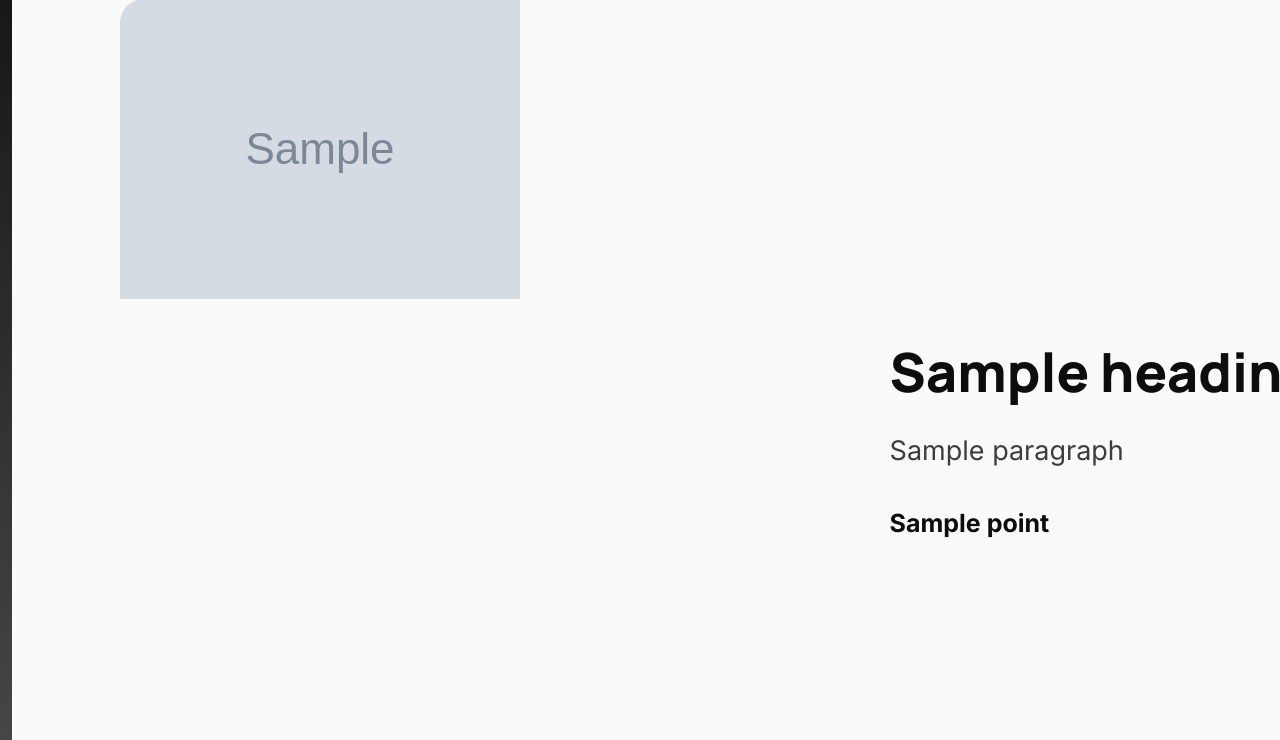
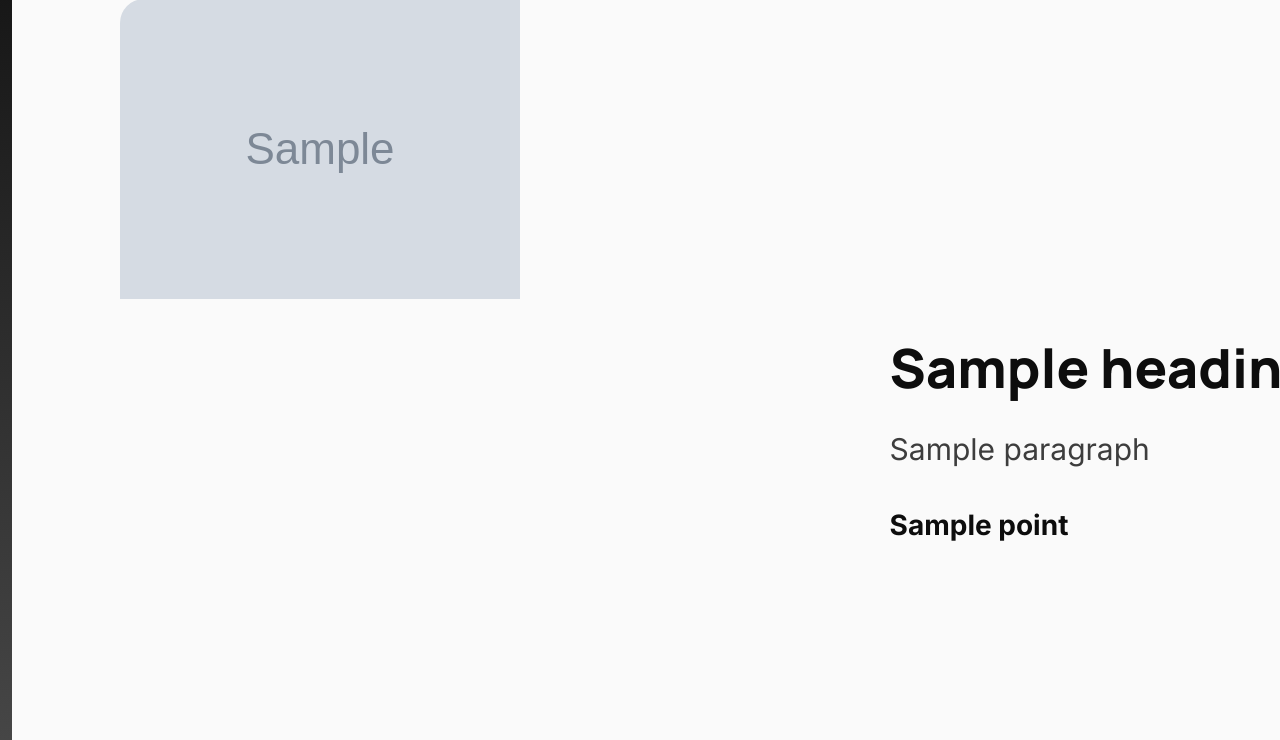
Before and after one commit to Uzbek250/Slide, a FastAPI app: template app/templates/image_text.html in a window 1280 px wide; the page is wider, and only the part inside the window is pictured. Shown: the part 101-841 px from the top of that part. Run offline with FastAPI, Linux system fonts and the light colour scheme; the template is opened without the code that fills it: most values are stand-ins (such as "Sample title", 1, 10 or a date in 2020); grey boxes marked "Sample" are stand-in pictures; parts of the project's set-up code (start-up, migrations or seed data) failed here and were passed over.

Commit message:
Detail matn shriftini kattalashtirish
Ikkinchi darajali matn (bullet detail, column item detail, timeline
step detail, icon grid detail, image_text bullet detail) 21-27px dan
27-32px ga oshirildi. Sarlavha va asosiy matn o'lchamlari o'zgarmadi.
Sabab: yuklab olingan taqdimotda kichik ekranda/uzoqdan qarashda
matn kichik va o'qish qiyin edi.

```diff
--- a/app/templates/bullets.html
+++ b/app/templates/bullets.html
@@ -33,7 +33,7 @@
     padding-top: 8px;
   }
   .bullet-sub {
-    font-size: 27px;
+    font-size: 32px;
     line-height: 1.45;
     color: var(--text-secondary);
     margin-top: 6px;
--- a/app/templates/icon_grid.html
+++ b/app/templates/icon_grid.html
@@ -32,7 +32,7 @@
     margin-bottom: 12px;
   }
   .grid-detail {
-    font-size: 25px;
+    font-size: 28px;
     line-height: 1.5;
     color: var(--text-secondary);
     font-weight: 500;
--- a/app/templates/image_text.html
+++ b/app/templates/image_text.html
@@ -36,7 +36,7 @@
     margin-bottom: 28px;
   }
   .split-paragraph {
-    font-size: 27px;
+    font-size: 30px;
     line-height: 1.55;
     color: var(--text-secondary);
     font-weight: 500;
@@ -48,12 +48,12 @@
     gap: 22px;
   }
   .split-bullet-title {
-    font-size: 25px;
+    font-size: 28px;
     font-weight: 700;
     color: var(--text-primary);
   }
   .split-bullet-detail {
-    font-size: 21px;
+    font-size: 25px;
     line-height: 1.4;
     color: var(--text-secondary);
     font-weight: 500;
--- a/app/templates/timeline.html
+++ b/app/templates/timeline.html
@@ -58,7 +58,7 @@
     margin-bottom: 10px;
   }
   .step-detail {
-    font-size: 27px;
+    font-size: 30px;
     line-height: 1.45;
     color: var(--text-secondary);
     font-weight: 500;
--- a/app/templates/two_column.html
+++ b/app/templates/two_column.html
@@ -39,13 +39,13 @@
     background: var(--accent-2);
   }
   .li-title {
-    font-size: 30px;
+    font-size: 32px;
     line-height: 1.35;
     color: var(--text-primary);
     font-weight: 700;
   }
   .li-detail {
-    font-size: 24px;
+    font-size: 27px;
     line-height: 1.45;
     color: var(--text-secondary);
     margin-top: 6px;
```
Also changed, not shown: README.md.
